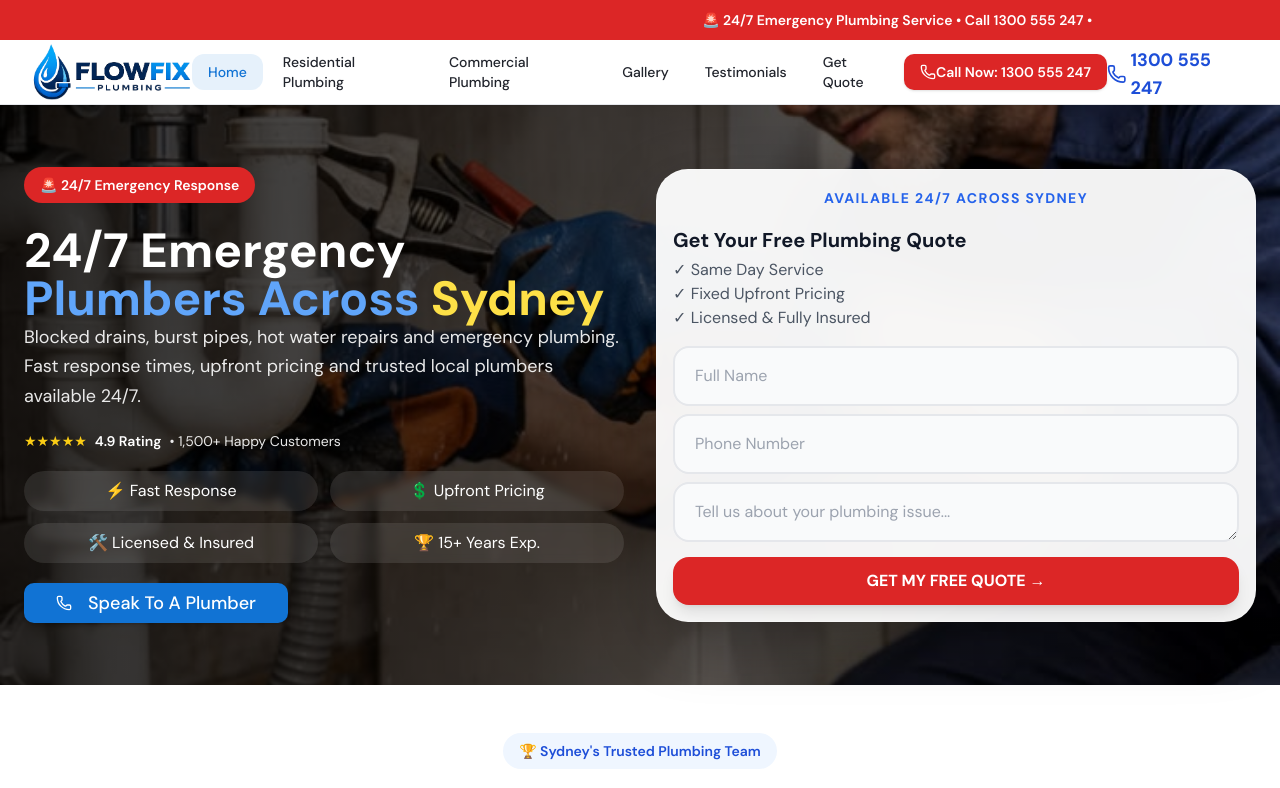
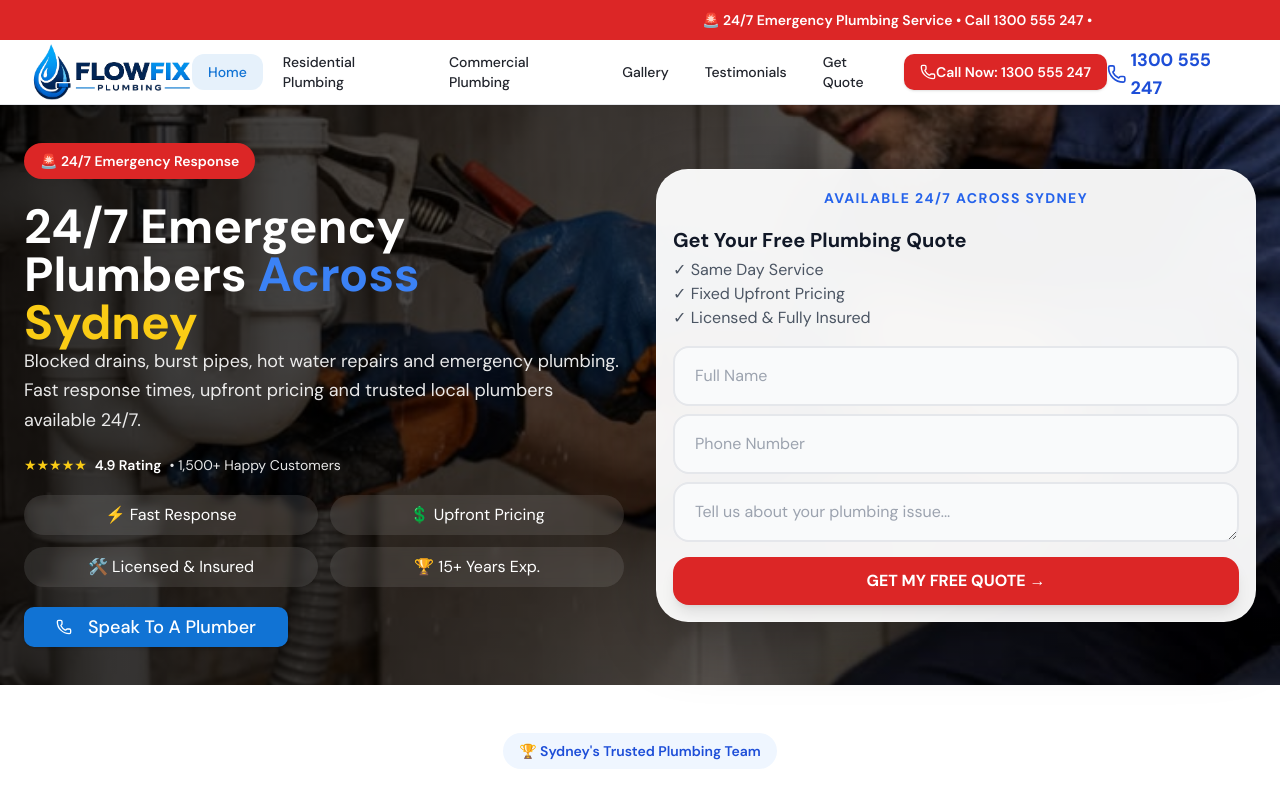
Before and after one commit to gopremiumstudio/flowfix-plumbing-demo, a React (Vite) app: page / in a window 1280 px wide. Shown: the top 788 px of the page. Built offline with nearby package versions, Linux system fonts and the light colour scheme.

Commit message:
Updated hero heading

```diff
--- a/src/pages/HomePage.jsx
+++ b/src/pages/HomePage.jsx
@@ -180,10 +180,10 @@ variant: 'default'
 
 <h1 className="text-[2.3rem] md:text-5xl lg:text-5xl font-bold text-white">
   <>
-    24/7 Emergency <br />
-    <span className="text-blue-400">Plumbers Across</span>{' '}
-    <span className="text-yellow-300">Sydney</span>
-  </>
+  24/7 Emergency <br />
+  Plumbers <span className="text-blue-500">Across</span> <br />
+  <span className="text-yellow-400">Sydney</span>
+</>
 </h1>
 
 <p className="text-lg text-white/90 leading-relaxed mb-5 max-w-prose">
```
